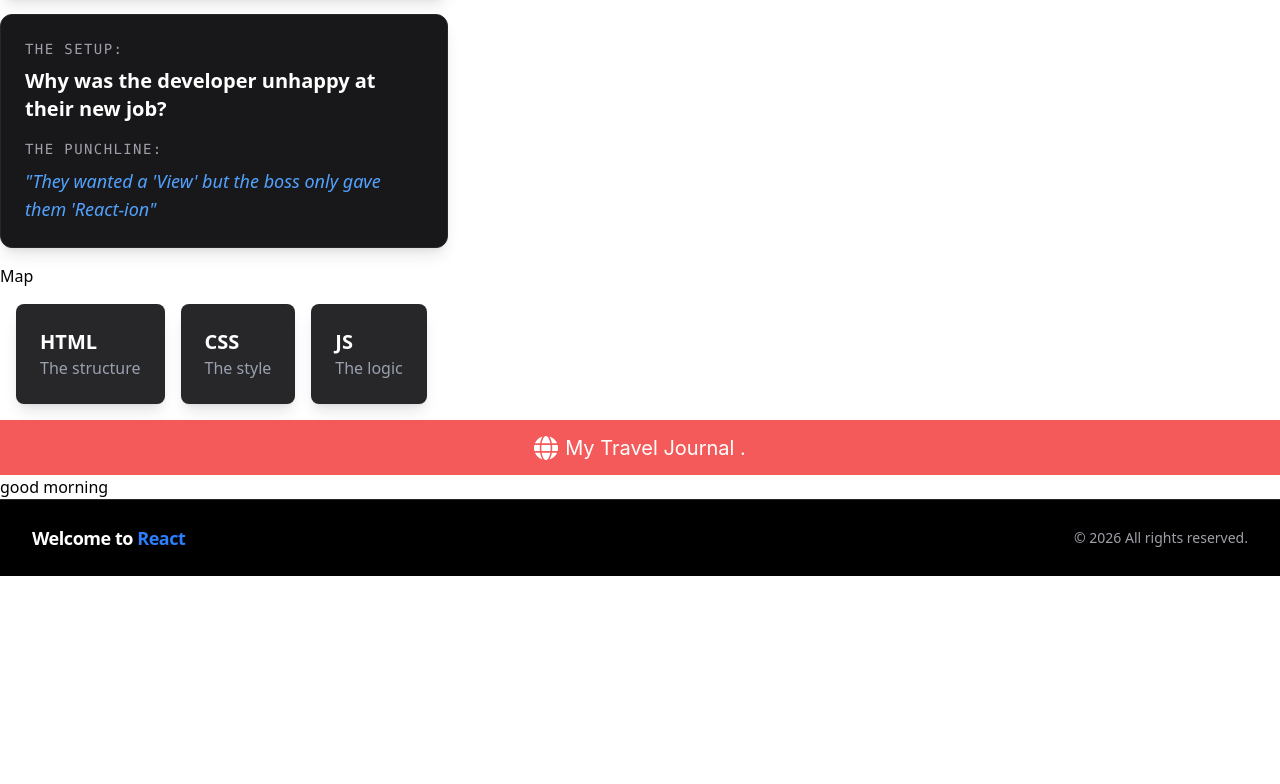
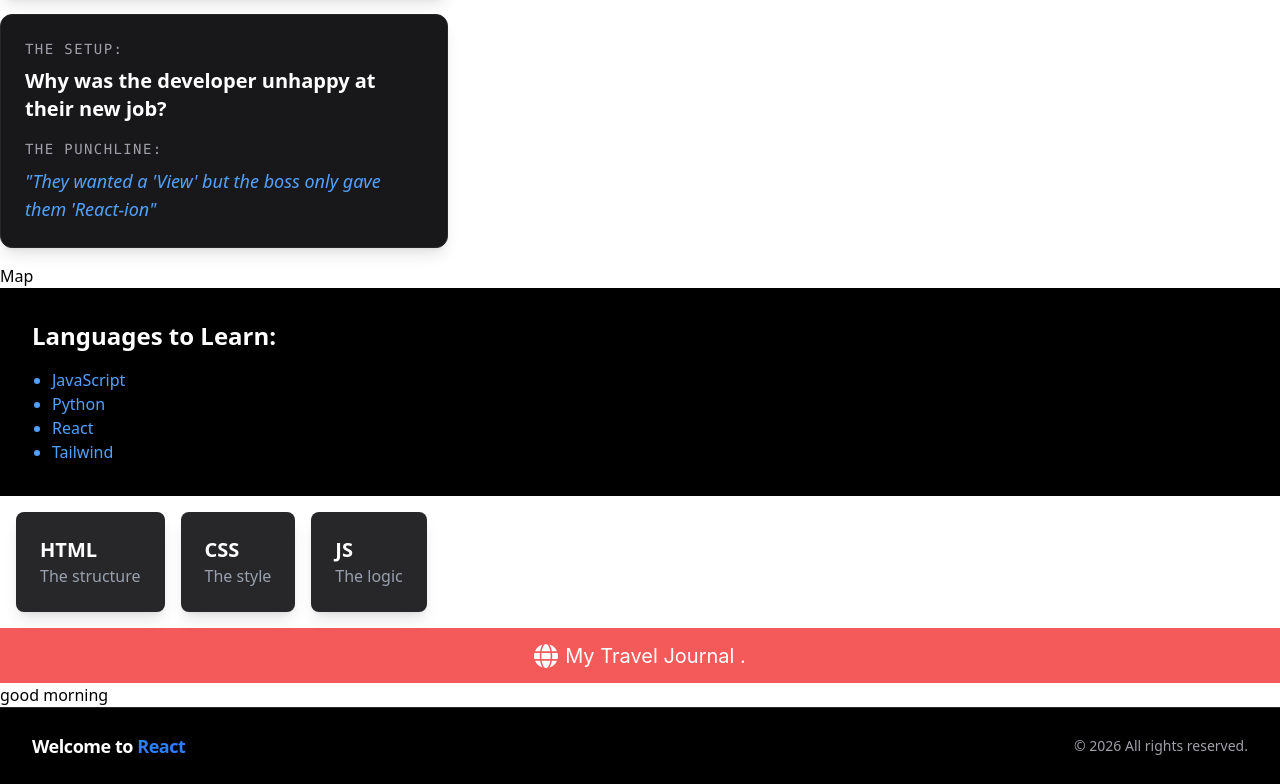
Before and after one commit to wainaina-mwangi/New-pro, a React (Vite) app: page / in a window 1280 px wide. Shown: the part 662-1446 px from the top of the page. Before the commit the page ends 1238 px from the top, so only its background shows below. Built offline with nearby package versions, Linux system fonts and the light colour scheme.

Commit message:
still working on the map method

```diff
--- a/src/App.jsx
+++ b/src/App.jsx
@@ -4,6 +4,7 @@ import Navbar from './components/Navbar'
 import Props from './components/Props'
 import Joke from './components/Joke'
 import Map from './components/Map'
+import LanguageList from './components/LanguageList'
 import Header from './components/Header'
 import Entry from './components/Entry'
 import CopyRight from './components/CopyRight'
@@ -48,6 +49,7 @@ function App() {
 
     />
     <Map/>
+    <LanguageList/>
     <Rcards/>
     <Header/>
     <Entry/>
--- /dev/null
+++ b/src/components/LanguageList.jsx
@@ -0,0 +1,21 @@
+function LanguageList() {
+  const languages = ["JavaScript", "Python", "React", "Tailwind"];
+
+  return (
+    <div className="bg-black text-white p-8">
+      <h2 className="text-2xl font-bold mb-4">Languages to Learn:</h2>
+
+      <ul className="list-disc ml-5">
+        {languages.map((lang, index) => (
+          // We return a JSX element for every item in the array
+          <li key={index} className="text-blue-400 hover:text-blue-300">
+            {lang}
+          </li>
+        ))}
+      </ul>
+    </div>
+  );
+}
+
+
+export default LanguageList
```
